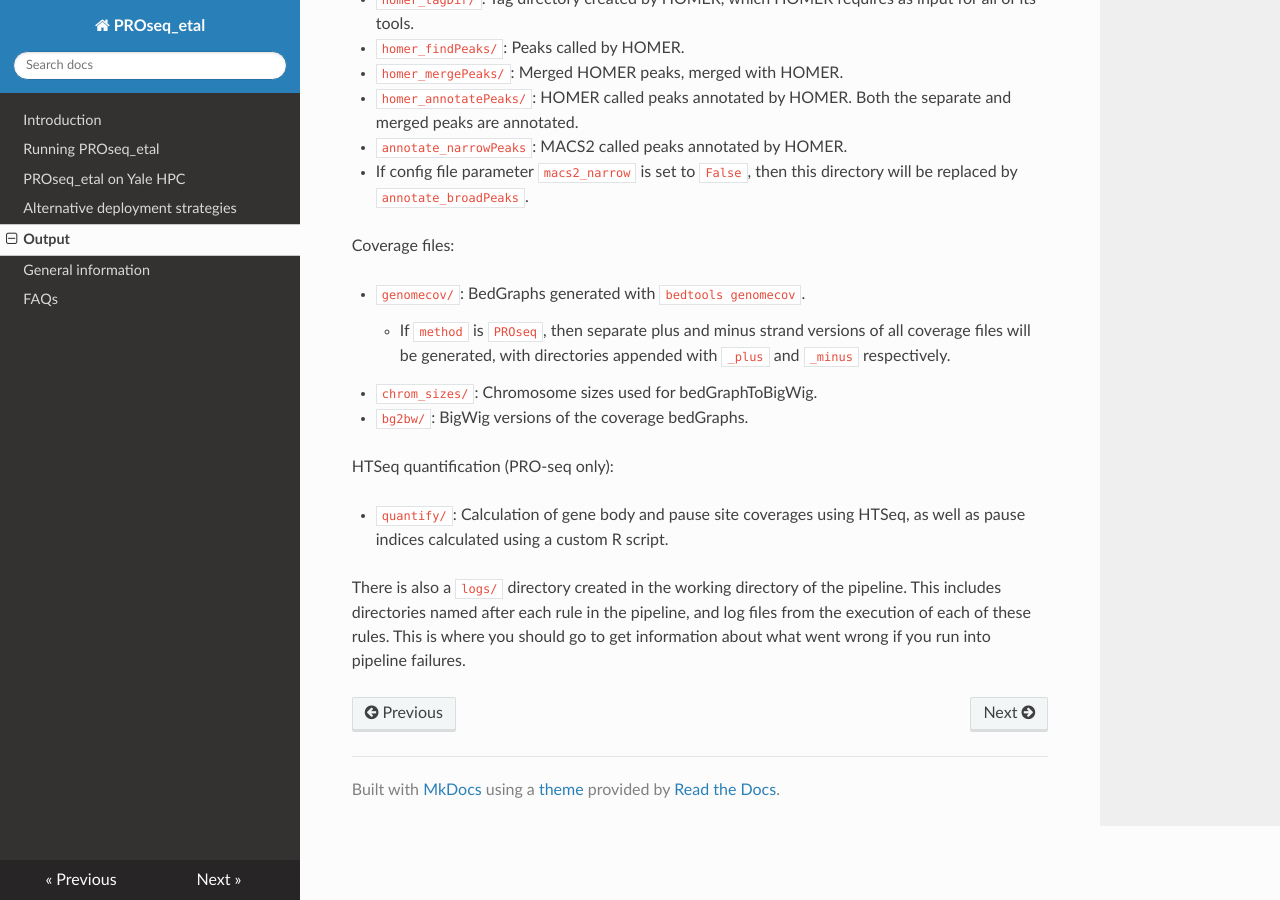
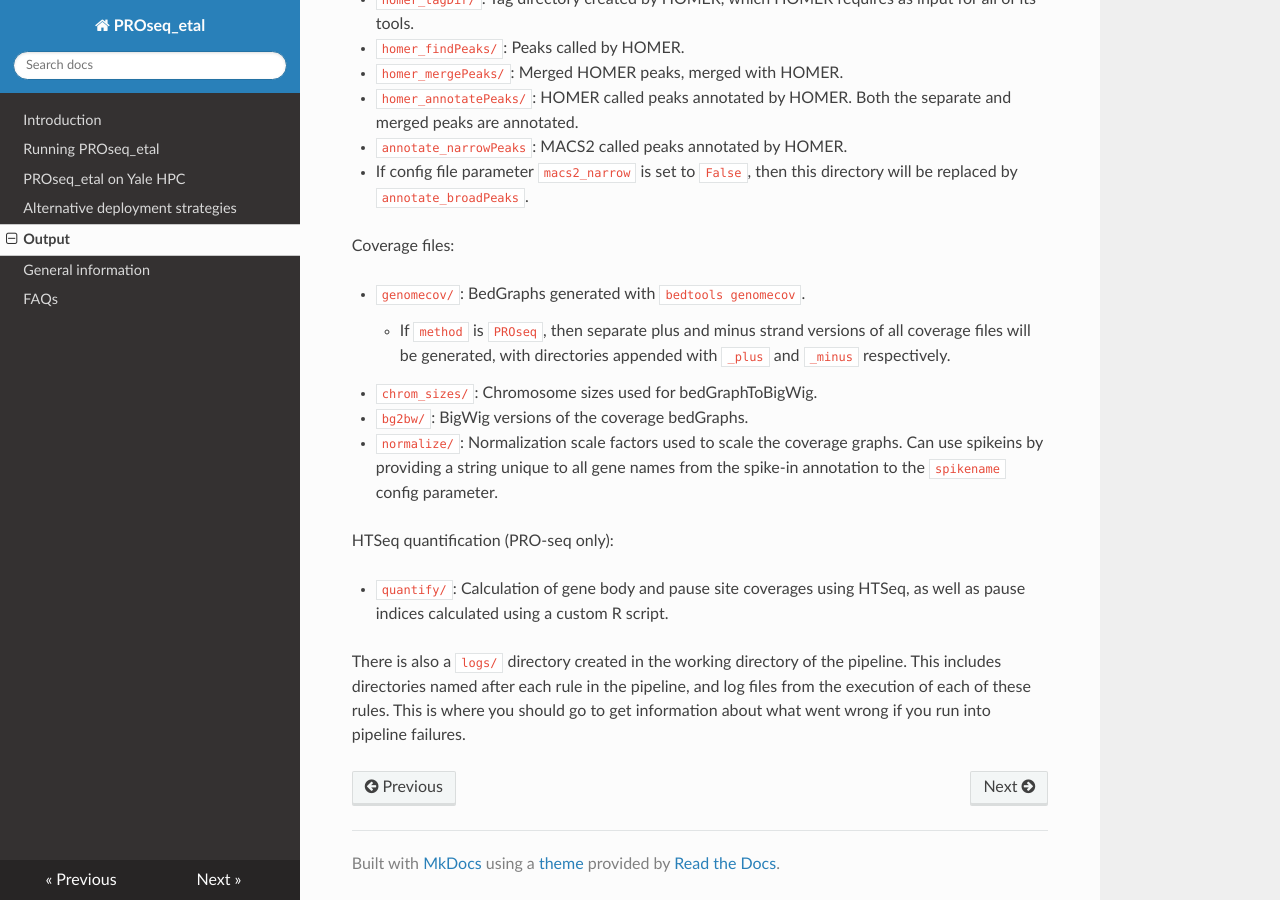
Before and after one commit to isaacvock/PROseq_etal, an MkDocs documentation site: the page built from docs/output.md, in a window 1280 px wide and 900 px high, scrolled down 902 px. Built offline with MkDocs 1.6.1, drawn with Linux system fonts in a browser that asks for light colours; nearby versions of some CDN libraries.

Commit message:
Added basic documentation for new normalization output

```diff
--- a/docs/output.md
+++ b/docs/output.md
@@ -39,6 +39,7 @@ Coverage files:
     - If `method` is `PROseq`, then separate plus and minus strand versions of all coverage files will be generated, with directories appended with `_plus` and `_minus` respectively.
 * `chrom_sizes/`: Chromosome sizes used for bedGraphToBigWig.
 * `bg2bw/`: BigWig versions of the coverage bedGraphs.
+* `normalize/`: Normalization scale factors used to scale the coverage graphs. Can use spikeins by providing a string unique to all gene names from the spike-in annotation to the `spikename` config parameter.
 
 HTSeq quantification (PRO-seq only):
 
```
